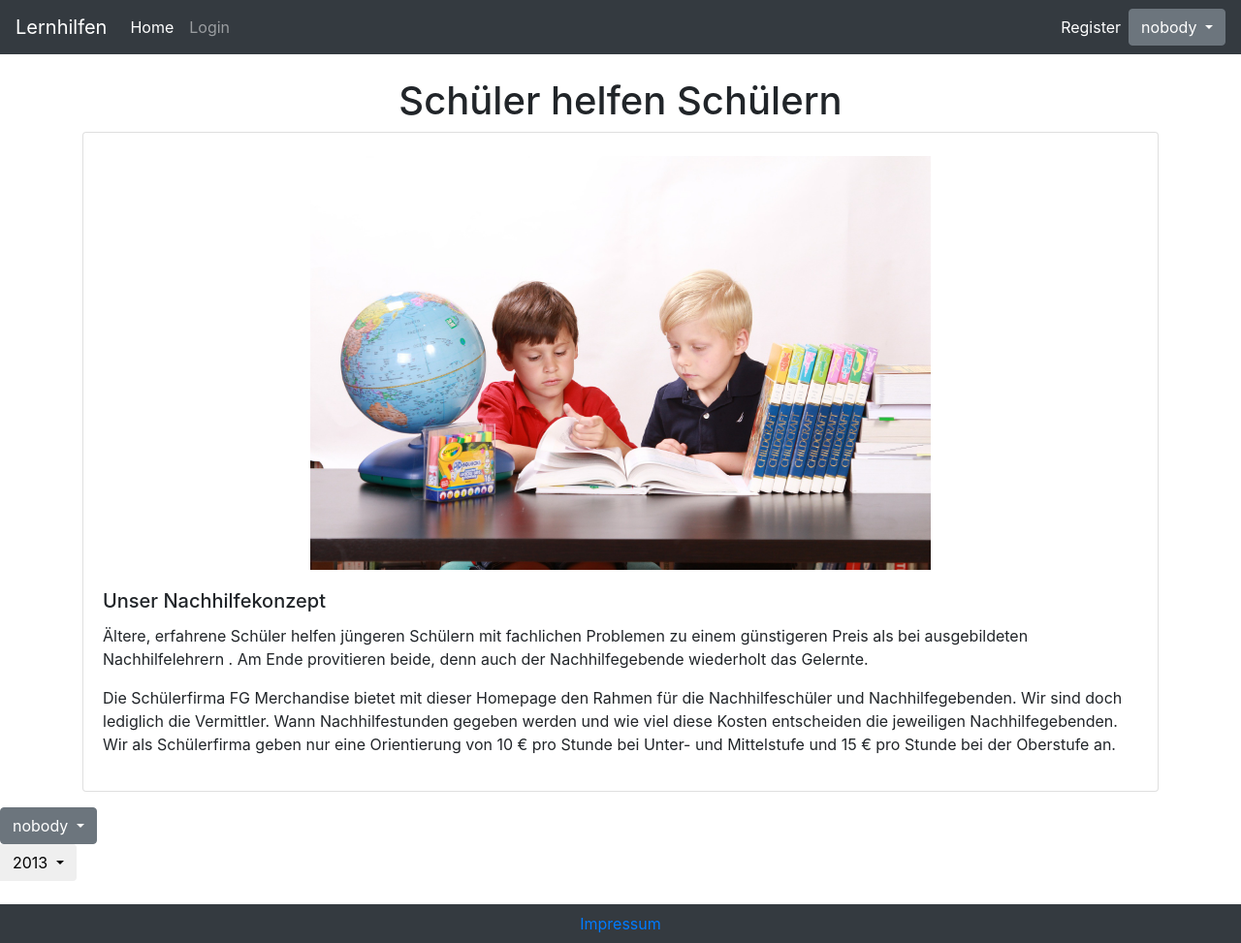
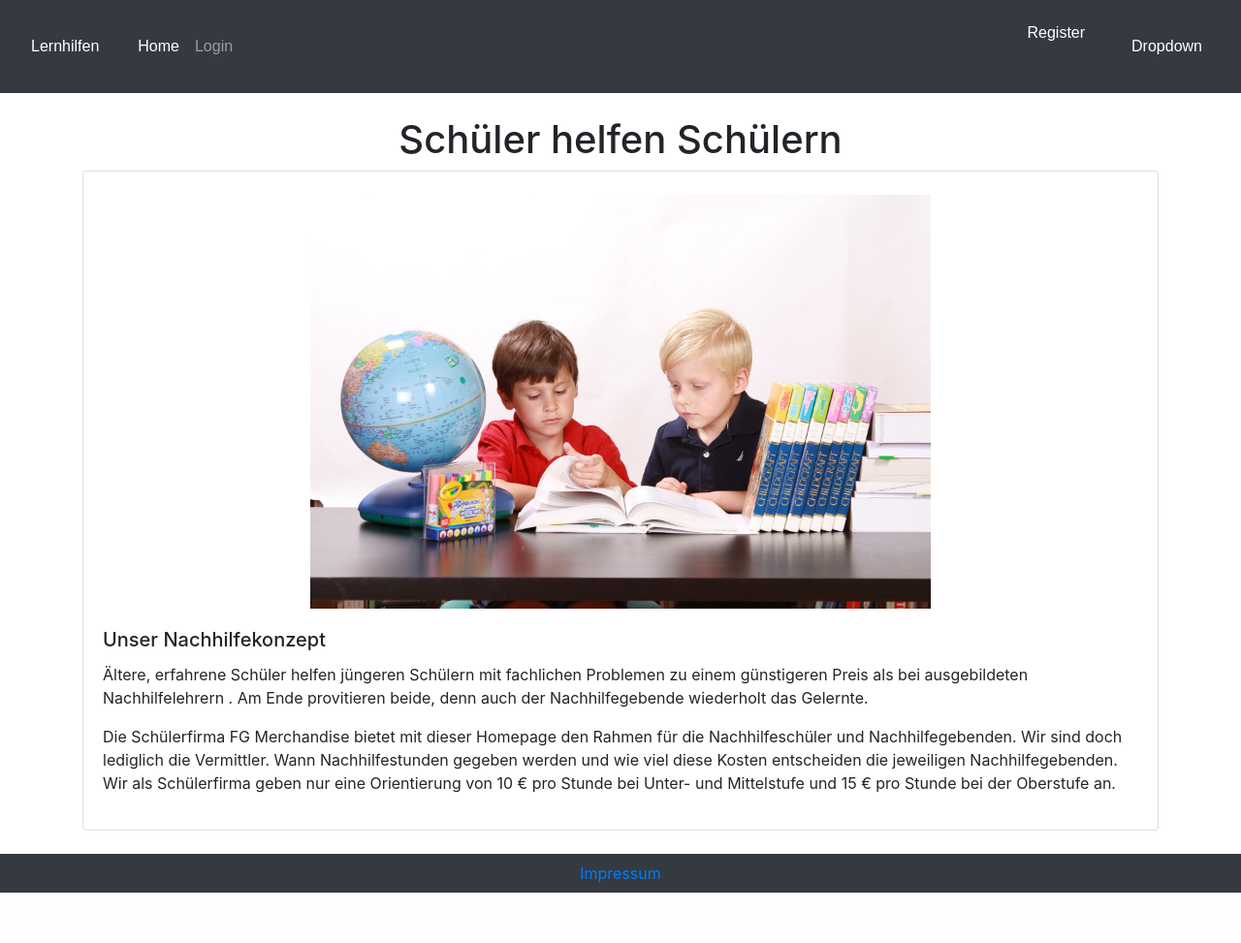
Before and after one commit to codingHahn/FlaskStudentApp, a Flask app: page / in a window 1280 px wide. Shown: the whole page at 97% size. After the commit the page ends 921 px from the top, so only its background shows below. Run offline with Flask 2, Linux system fonts and the light colour scheme; some libraries are stand-ins or nearby versions.

Commit message:
Minor Changes, mostly trying to solve the Dropdown problem

```diff
--- a/app/templates/home.html
+++ b/app/templates/home.html
@@ -18,32 +18,5 @@
 </div>
 </div>
 
-<div class="dropdown">
-<button class="btn btn-secondary dropdown-toggle" type="button" id="test" data-toggle="dropdown" aria-haspopup="true" aria-expanded="true">
-  {{username}}
-</button>
-<div class="dropdown-menu" aria-labelledby="test">
-  <a class="dropdown-item" href="/editprofile.html">Profil</a>
-  <a class="dropdown-item" href="/logout">Abmelden</a>
-</div>
-</div>
-</div>
-
-
-<div class="btn-group fakeSelect">
-  <input type="hidden" class="selectValue" value="2013">
-  <button type="button" class="btn btn-default dropdown-toggle" data-toggle="dropdown" aria-expanded="false">
-      <span class="currentVal">2013</span>
-      <span class="caret"></span>
-  </button>
-  <ul class="dropdown-menu" role="menu">
-      <li><a data-value="2013" href="#">2013</a></li>
-      <li><a data-value="2012" href="#">2012</a></li>
-      <li><a data-value="2011" href="#">2011</a></li>
-      <li><a data-value="2010" href="#">2010</a></li>
-      <li><a data-value="2009" href="#">2009</a></li>
-      <li><a data-value="2008" href="#">2008</a></li>
-  </ul>
-</div>
 
 {% endblock %}
--- a/app/templates/includes/_navbar.html
+++ b/app/templates/includes/_navbar.html
@@ -22,8 +22,21 @@
 	<a class="nav-link" href="/register">Register</a>
 
       </li>
+  <a class="nav-link">
+    <div class="dropdown">
+      <button class="dropbtn" onclick="myFunction()">Dropdown
+
+      </button>
+      <div class="dropdown-content" id="myDropdown">
+        <a href="#">Link 1</a>
+        <a href="#">Link 2</a>
+        <a href="#">Link 3</a>
+      </div>
+      </div>
+    </div>
+  </a>
     </ul>
-    <form class="form-inline mt-2 mt-md-0">
+
 
       <!--<input class="form-control mr-sm-2" type="text" placeholder="Search" aria-label="Search">
       <button class="btn btn-primary my-2 my-sm-0" type="submit">Search</button>-->
@@ -32,20 +45,95 @@
 
       <button class="btn btn-primary my-2 my-sm-0" type="submit">Search</button> -->
 
-      <ul class="navbar-nav" >
-        <li class="nav-item">
-          <div class="dropdown">
-            <button class="btn btn-secondary dropdown-toggle" type="button" id="test" data-toggle="dropdown" aria-haspopup="true" aria-expanded="false">
-              {{username}}
-            </button>
-            <div class="dropdown-menu" aria-labelledby="test">
-              <a class="dropdown-item" href="/editprofile.html">Profil</a>
-              <a class="dropdown-item" href="/logout">Abmelden</a>
-            </div>
-          </div>
-        </li>
-    </ul>
 
-    </form>
+
+      <style>
+        .navbar {
+          overflow: hidden;
+          background-color: #333;
+          font-family: Arial, Helvetica, sans-serif;
+        }
+
+        .navbar a {
+          float: left;
+          font-size: 16px;
+          color: white;
+          text-align: center;
+          padding: 14px 16px;
+          text-decoration: none;
+        }
+
+        .dropdown {
+          float: left;
+          overflow: hidden;
+        }
+
+        .dropdown .dropbtn {
+          cursor: pointer;
+          font-size: 16px;
+          border: none;
+          outline: none;
+          color: white;
+          padding: 14px 16px;
+          background-color: inherit;
+          font-family: inherit;
+          margin: 0;
+        }
+
+        .navbar a:hover, .dropdown:hover .dropbtn, .dropbtn:focus {
+          background-color: red;
+        }
+
+        .dropdown-content {
+          display: none;
+          position: absolute;
+          background-color: #f9f9f9;
+          min-width: 160px;
+          box-shadow: 0px 8px 16px 0px rgba(0,0,0,0.2);
+          z-index: 1;
+        }
+
+        .dropdown-content a {
+          float: none;
+          color: black;
+          padding: 12px 16px;
+          text-decoration: none;
+          display: block;
+          text-align: left;
+        }
+
+        .dropdown-content a:hover {
+          background-color: #ddd;
+        }
+
+        .show {
+          display: block;
+        }
+        </style>
+        </head>
+        <body>
+
+
+
+
+        <script>
+        /* When the user clicks on the button,
+        toggle between hiding and showing the dropdown content */
+        function myFunction() {
+          document.getElementById("myDropdown").classList.toggle("show");
+        }
+
+        // Close the dropdown if the user clicks outside of it
+        window.onclick = function(e) {
+          if (!e.target.matches('.dropbtn')) {
+          var myDropdown = document.getElementById("myDropdown");
+            if (myDropdown.classList.contains('show')) {
+              myDropdown.classList.remove('show');
+            }
+          }
+        }
+        </script>
+
+
   </div>
 </nav>
--- a/app/templates/layout.html
+++ b/app/templates/layout.html
@@ -8,6 +8,7 @@
 	<body>
 	<div class="h-100">
 		{% include 'includes/_navbar.html' %}
+
 		<div>
 			{% block body %} {% endblock %}
 		</div>
```
Also changed, not shown: app/templates/editprofile.html (+10 -0 lines), app/templates/login.html (+9 -9 lines).
